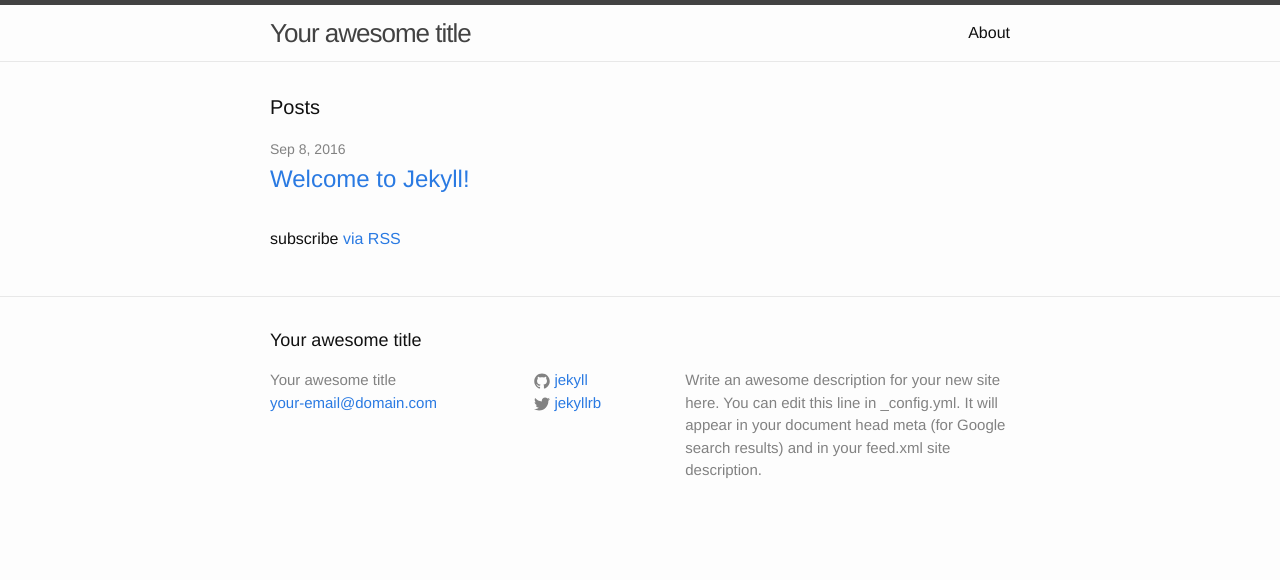
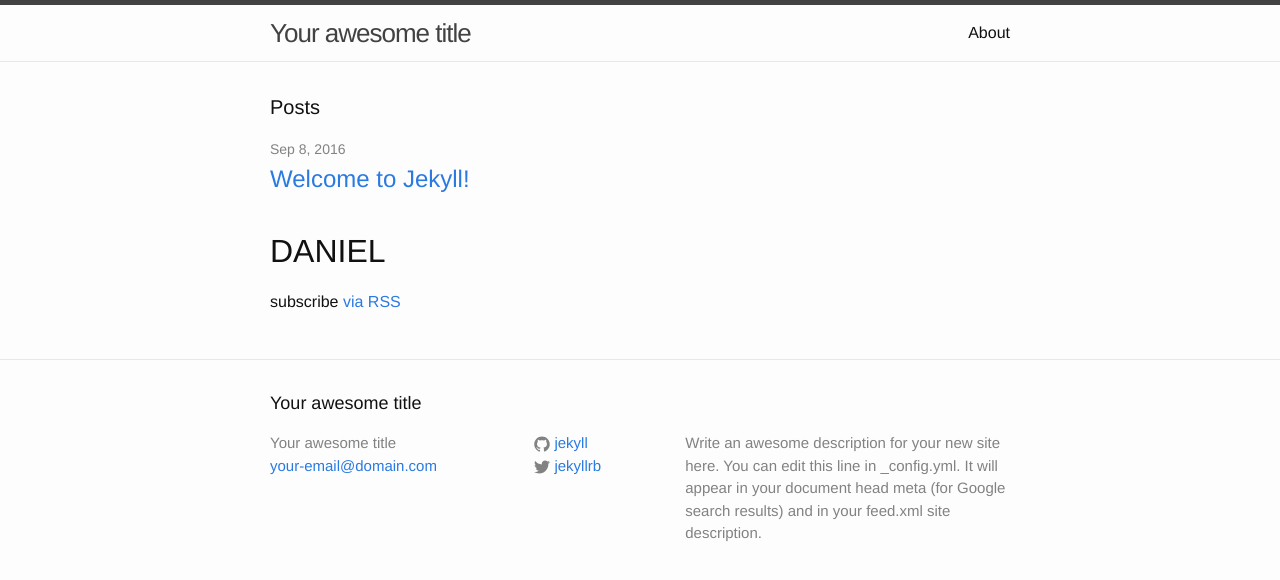
Before and after one commit to Daniel-Newman/INKOLAN, a Jekyll site: the page built from index.html, in a window 1280 px wide. Shown: the top 580 px of the page. Built offline with Jekyll 4.4.1, drawn with Linux system fonts in a browser that asks for light colours.

Commit message:
Update index.html

```diff
--- a/index.html
+++ b/index.html
@@ -17,7 +17,7 @@ layout: default
       </li>
     {% endfor %}
   </ul>
-
+  <h1>DANIEL</h1>
   <p class="rss-subscribe">subscribe <a href="{{ "/feed.xml" | prepend: site.baseurl }}">via RSS</a></p>
 
 </div>
```
